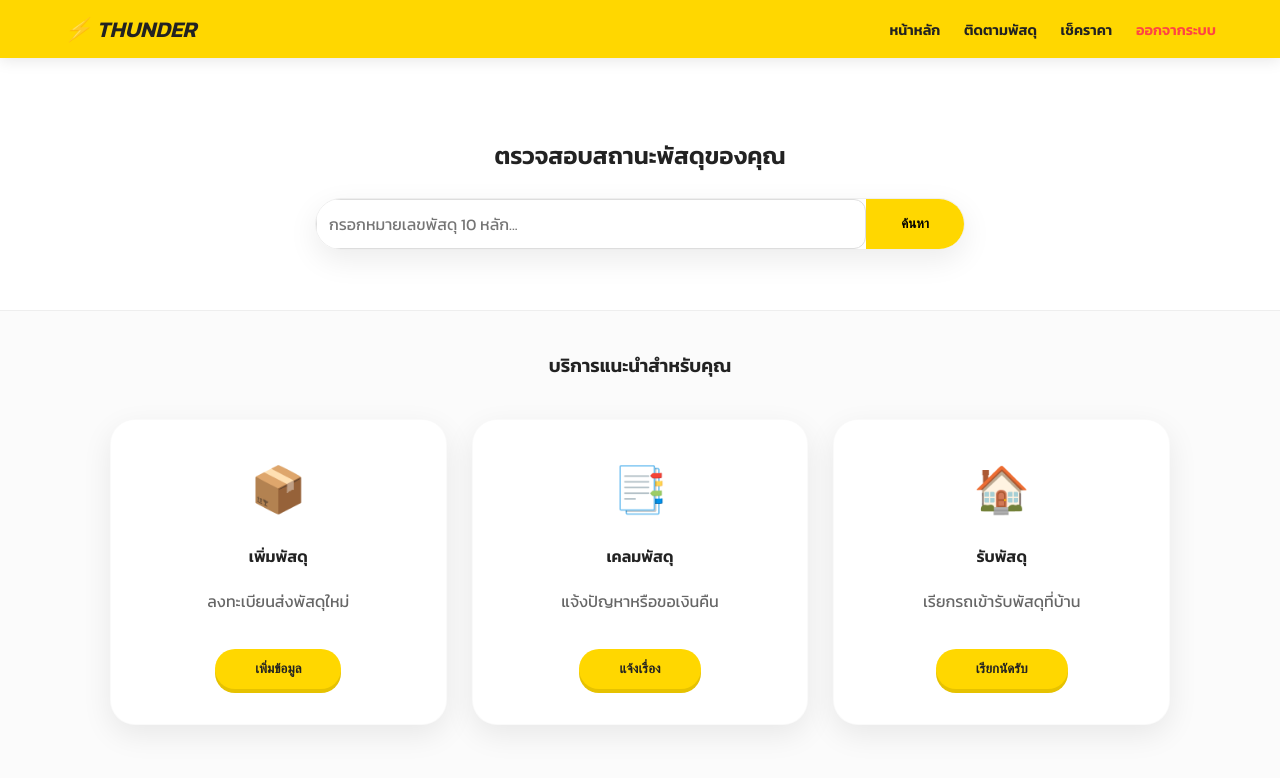
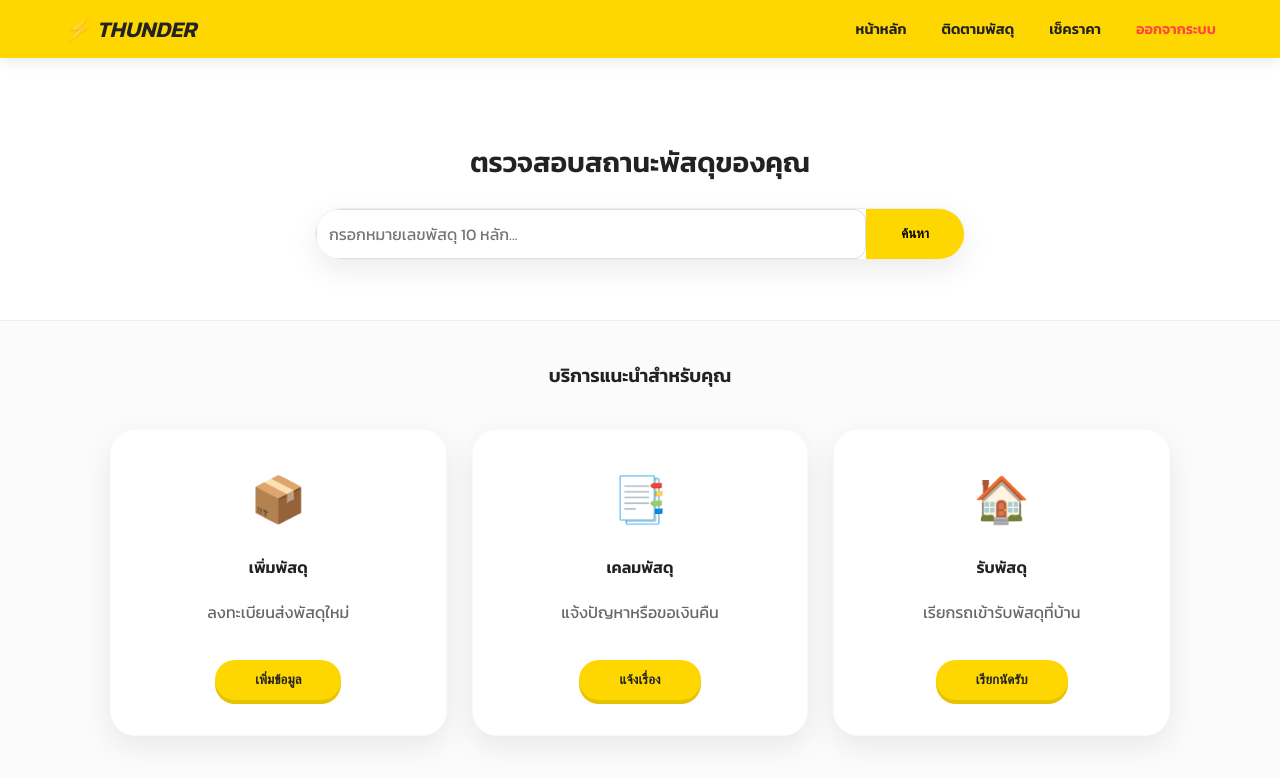
Before and after one commit to 022nichapha/project-mini, a plain HTML site: page dashboard.html in a window 1280 px wide. Drawn offline with Linux system fonts and the light colour scheme.

Commit message:
editdashborad

```diff
--- a/dashboard.html
+++ b/dashboard.html
@@ -2,6 +2,7 @@
 <html lang="th">
 <head>
     <meta charset="UTF-8">
+    <meta name="viewport" content="width=device-width, initial-scale=1.0">
     <link rel="stylesheet" href="style.css">
     <title>Thunder Express - ระบบจัดการพัสดุ</title>
 </head>
--- a/style.css
+++ b/style.css
@@ -58,7 +58,12 @@
     font-style: italic;
     cursor: pointer;
 }
-
+.nav-links{
+    display:flex;
+    flex-wrap:wrap;
+    justify-content:center;
+    gap:15px;
+}
 .nav-links a {
     text-decoration: none;
     /* เอาเส้นใต้ลิงก์ออก */
@@ -80,9 +85,12 @@
     text-align: center;
     border-bottom: 1px solid #eee;
 }
-
+.hero h2{
+    font-size:clamp(20px,4vw,28px);
+}
 .search-box-container {
-    max-width: 650px;
+  width:100%;
+    max-width:650px;
     margin: 0 auto;
     display: flex;
     /* จัดเรียง input และปุ่มแบบแนวนอน */
@@ -262,12 +270,15 @@
 /* สำหรับ Tablet และมือถือขนาดใหญ่ (หน้าจอต่ำกว่า 768px) */
 @media (max-width: 768px) {
     nav {
+        align-items:center;
         flex-direction: column;
         /* โลโก้อยู่บน เมนูอยู่ล่าง */
         padding: 15px;
         gap: 10px;
     }
-
+.logo-section h1{
+font-size:1.2rem;
+}
     .nav-links {
         margin-top: 10px;
         display: flex;
```
